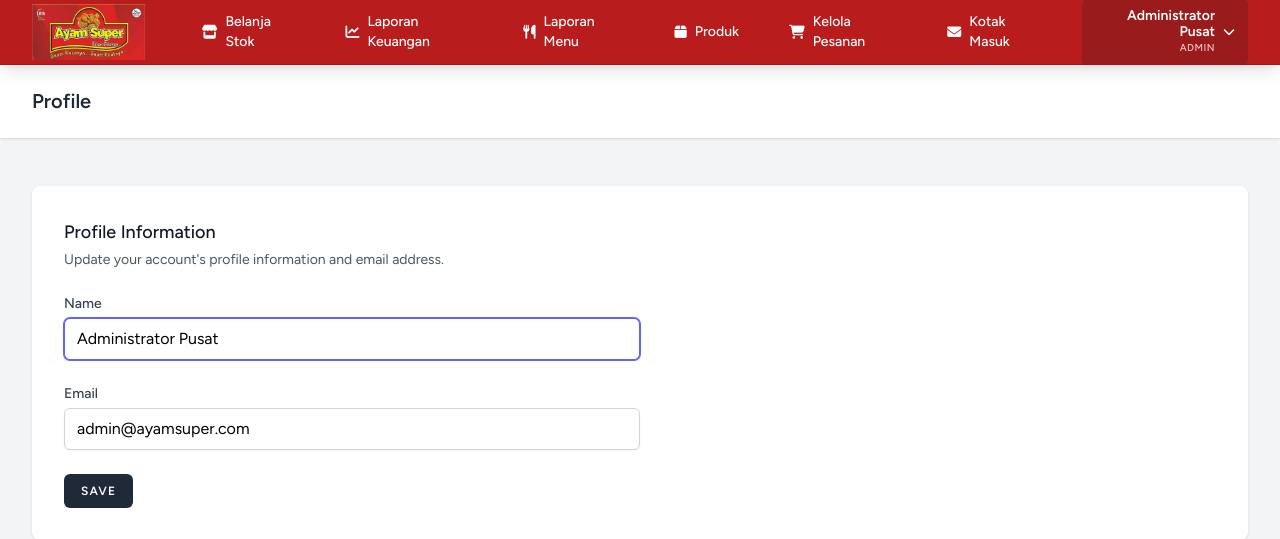
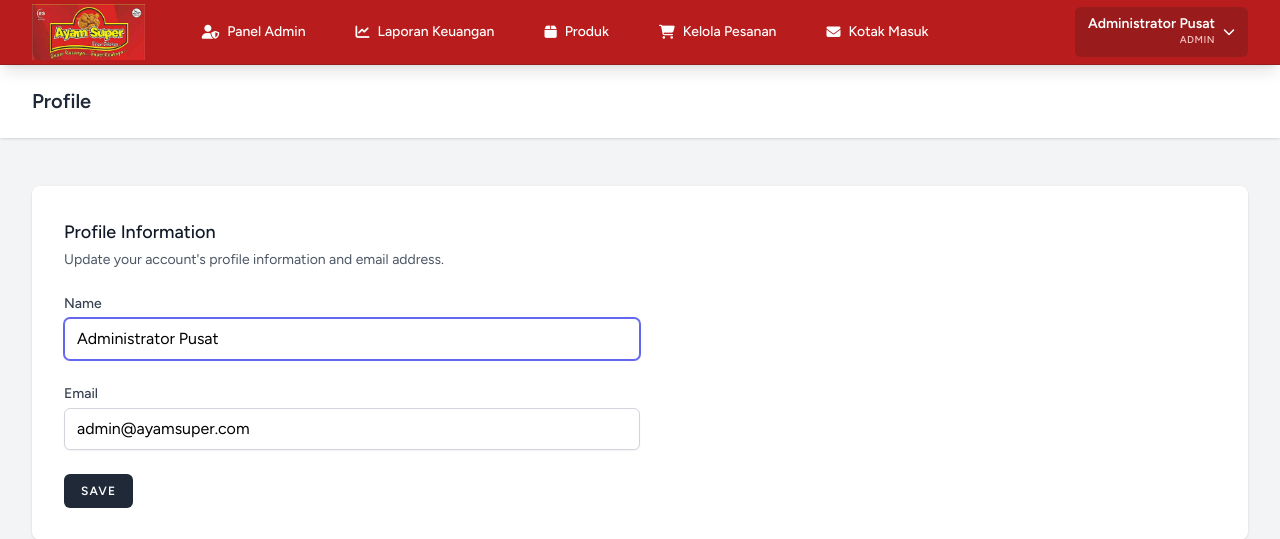
Before and after one commit to RaafiStudent/Franchise-ayam-super, a Laravel app: page /profile in a window 1280 px wide. Shown: the top 539 px of the page. Run offline with Laravel 12, Linux system fonts and the light colour scheme; a user stored in the database is signed in; data comes from the database, SQL or seed files in the repository; style sheets or scripts are compiled from the project's sources; some libraries are stand-ins or nearby versions.

Commit message:
Initial commit: mengatur navigasion supaya tau siapa yg login

```diff
--- a/resources/views/layouts/navigation.blade.php
+++ b/resources/views/layouts/navigation.blade.php
@@ -2,33 +2,41 @@
     <div class="max-w-7xl mx-auto px-4 sm:px-6 lg:px-8">
         <div class="flex justify-between h-16">
             <div class="flex">
-                {{-- 1. LOGO & NAMA BRAND (BAGIAN KIRI) --}}
                 <div class="shrink-0 flex items-center">
                     <a href="{{ route('dashboard') }}">
                         <x-application-logo class="block h-12 w-auto" />
                     </a>
                 </div>
 
-                {{-- 2. MENU NAVIGASI (TENGAH) --}}
                 <div class="hidden space-x-4 sm:-my-px sm:ms-10 sm:flex items-center">
 
-                    {{-- Dashboard (Beranda & Belanja) --}}
-                    <x-nav-link :href="route('dashboard')" :active="request()->routeIs('dashboard')">
-                        <i class="fas fa-store mr-2"></i> {{ __('Belanja Stok') }}
-                        {{-- Boss bisa ubah nama 'Dashboard' jadi 'Belanja Stok' biar lebih jelas --}}
-                    </x-nav-link>
-
-                    {{-- Riwayat Pesanan (Pesanan Saya) --}}
+                    {{-- DASHBOARD / BELANJA (MITRA) --}}
                     @if(Auth::user()->role === 'mitra')
+                        <x-nav-link :href="route('dashboard')" :active="request()->routeIs('dashboard')">
+                            <i class="fas fa-store mr-2"></i> {{ __('Belanja Stok') }}
+                        </x-nav-link>
                         <x-nav-link :href="route('orders.index')" :active="request()->routeIs('orders.*')">
                             <i class="fas fa-history mr-2"></i> {{ __('Riwayat Pesanan') }}
                         </x-nav-link>
                     @endif
 
-                    {{-- MENU KHUSUS ADMIN (Tetap Disini) --}}
+                    {{-- MENU MONITORING (OWNER) --}}
+                    @if(Auth::user()->role === 'owner')
+                        <x-nav-link :href="route('owner.dashboard')" :active="request()->routeIs('owner.dashboard')">
+                            <i class="fas fa-tachometer-alt mr-2"></i> {{ __('Monitoring Bisnis') }}
+                        </x-nav-link>
+                        <x-nav-link :href="route('owner.reports.index')" :active="request()->routeIs('owner.reports.index')">
+                            <i class="fas fa-chart-line mr-2"></i> {{ __('Laporan Keuangan') }}
+                        </x-nav-link>
+                        <x-nav-link :href="route('owner.reports.menus')" :active="request()->routeIs('owner.reports.menus')">
+                            <i class="fas fa-utensils mr-2"></i> {{ __('Laporan Menu') }}
+                        </x-nav-link>
+                    @endif
+
+                    {{-- MENU FULL AKSES (ADMIN) --}}
                     @if(Auth::user()->role === 'admin')
+                        <x-nav-link :href="route('admin.dashboard')" :active="request()->routeIs('admin.dashboard')"><i class="fas fa-user-shield mr-2"></i> {{ __('Panel Admin') }}</x-nav-link>
                         <x-nav-link :href="route('admin.reports.index')" :active="request()->routeIs('admin.reports.index')"><i class="fas fa-chart-line mr-2"></i> {{ __('Laporan Keuangan') }}</x-nav-link>
-                        <x-nav-link :href="route('admin.reports.menus')" :active="request()->routeIs('admin.reports.menus')"><i class="fas fa-utensils mr-2"></i> {{ __('Laporan Menu') }}</x-nav-link>
                         <x-nav-link :href="route('admin.products.index')" :active="request()->routeIs('admin.products.*')"><i class="fas fa-box mr-2"></i> {{ __('Produk') }}</x-nav-link>
                         <x-nav-link :href="route('admin.orders.index')" :active="request()->routeIs('admin.orders.*')"><i class="fas fa-shopping-cart mr-2"></i> {{ __('Kelola Pesanan') }}</x-nav-link>
                         <x-nav-link :href="route('admin.messages.index')" :active="request()->routeIs('admin.messages.*')"><i class="fas fa-envelope mr-2"></i> {{ __('Kotak Masuk') }}</x-nav-link>
@@ -36,20 +44,12 @@
                 </div>
             </div>
 
-            {{-- 3. BAGIAN UJUNG KANAN (AKSI & AKUN) --}}
+            {{-- BAGIAN KANAN (PROFIL & KERANJANG) --}}
             <div class="hidden sm:flex sm:items-center sm:ms-6 gap-3">
-
-                {{-- === ICON KERANJANG (HANYA UNTUK MITRA) === --}}
                 @if(Auth::user()->role === 'mitra')
-                    @php
-                        // Hitung jumlah keranjang (Logic sederhana, bisa dioptimalkan lewat Controller)
-                        $cartCount = \App\Models\Cart::where('user_id', Auth::id())->sum('quantity');
-                    @endphp
-
+                    @php $cartCount = \App\Models\Cart::where('user_id', Auth::id())->sum('quantity'); @endphp
                     <a href="{{ route('checkout.show', Auth::id()) }}" class="relative p-2 text-red-100 hover:text-yellow-300 transition group">
                         <i class="fas fa-shopping-cart text-2xl"></i>
-
-                        {{-- Badge Angka Merah --}}
                         @if($cartCount > 0)
                             <span class="absolute top-0 right-0 inline-flex items-center justify-center px-2 py-1 text-xs font-bold leading-none text-red-100 transform translate-x-1/4 -translate-y-1/4 bg-red-600 rounded-full border-2 border-red-700">
                                 {{ $cartCount }}
@@ -58,10 +58,9 @@
                     </a>
                 @endif
 
-                {{-- DROPDOWN PROFIL --}}
                 <x-dropdown align="right" width="48">
                     <x-slot name="trigger">
-                        <button class="inline-flex items-center px-3 py-2 border border-transparent text-sm leading-4 font-medium rounded-md text-white bg-red-800 hover:bg-red-900 hover:text-yellow-300 focus:outline-none transition ease-in-out duration-150 shadow-sm">
+                        <button class="inline-flex items-center px-3 py-2 border border-transparent text-sm leading-4 font-medium rounded-md text-white bg-red-800 hover:bg-red-900 focus:outline-none transition">
                             <div class="mr-2 text-right">
                                 <div class="font-bold">{{ Auth::user()->name }}</div>
                                 <div class="text-[10px] uppercase tracking-wider text-red-200">{{ Auth::user()->role }}</div>
@@ -69,93 +68,28 @@
                             <i class="fas fa-chevron-down text-xs"></i>
                         </button>
                     </x-slot>
-
                     <x-slot name="content">
-                        <x-dropdown-link :href="route('profile.edit')" class="hover:bg-red-50 hover:text-red-700">
-                            <i class="fas fa-user-circle mr-2"></i> {{ __('Edit Profil') }}
-                        </x-dropdown-link>
-
-                        {{-- Pemisah --}}
+                        <x-dropdown-link :href="route('profile.edit')"> {{ __('Edit Profil') }} </x-dropdown-link>
                         <div class="border-t border-gray-100"></div>
-
                         <form method="POST" action="{{ route('logout') }}">
                             @csrf
-                            <x-dropdown-link :href="route('logout')" class="hover:bg-red-50 hover:text-red-700"
-                                    onclick="event.preventDefault(); this.closest('form').submit();">
-                                <i class="fas fa-sign-out-alt mr-2"></i> {{ __('Log Out') }}
+                            <x-dropdown-link :href="route('logout')" onclick="event.preventDefault(); this.closest('form').submit();">
+                                {{ __('Log Out') }}
                             </x-dropdown-link>
                         </form>
                     </x-slot>
                 </x-dropdown>
             </div>
 
-            {{-- TOMBOL HAMBURGER MOBILE --}}
+            {{-- MOBILE MENU BUTTON --}}
             <div class="-me-2 flex items-center sm:hidden">
-                {{-- Icon Keranjang Mobile (Agar tetap terlihat sebelum klik menu) --}}
-                @if(Auth::user()->role === 'mitra')
-                    <a href="{{ route('checkout.show', Auth::id()) }}" class="mr-4 text-white relative">
-                        <i class="fas fa-shopping-cart"></i>
-                        @if($cartCount > 0)
-                            <span class="absolute -top-2 -right-2 bg-yellow-400 text-red-800 text-[10px] font-bold px-1.5 py-0.5 rounded-full">
-                                {{ $cartCount }}
-                            </span>
-                        @endif
-                    </a>
-                @endif
-
-                <button @click="open = ! open" class="inline-flex items-center justify-center p-2 rounded-md text-red-100 hover:text-white hover:bg-red-600 focus:outline-none focus:bg-red-600 focus:text-white transition duration-150 ease-in-out">
+                <button @click="open = ! open" class="inline-flex items-center justify-center p-2 rounded-md text-red-100 hover:bg-red-600">
                     <svg class="h-6 w-6" stroke="currentColor" fill="none" viewBox="0 0 24 24">
-                        <path :class="{'hidden': open, 'inline-flex': ! open }" class="inline-flex" stroke-linecap="round" stroke-linejoin="round" stroke-width="2" d="M4 6h16M4 12h16M4 18h16" />
-                        <path :class="{'hidden': ! open, 'inline-flex': open }" class="hidden" stroke-linecap="round" stroke-linejoin="round" stroke-width="2" d="M6 18L18 6M6 6l12 12" />
+                        <path :class="{'hidden': open, 'inline-flex': ! open }" d="M4 6h16M4 12h16M4 18h16" />
+                        <path :class="{'hidden': ! open, 'inline-flex': open }" d="M6 18L18 6M6 6l12 12" />
                     </svg>
                 </button>
             </div>
         </div>
     </div>
-
-    {{-- MENU MOBILE (RESPONSIVE) --}}
-    <div :class="{'block': open, 'hidden': ! open}" class="hidden sm:hidden bg-red-700 border-b border-red-800 shadow-xl">
-        <div class="pt-2 pb-3 space-y-1">
-            <x-responsive-nav-link :href="route('dashboard')" :active="request()->routeIs('dashboard')">
-                {{ __('Belanja Stok') }}
-            </x-responsive-nav-link>
-
-            @if(Auth::user()->role === 'mitra')
-                <x-responsive-nav-link :href="route('orders.index')" :active="request()->routeIs('orders.*')">
-                    {{ __('Riwayat Pesanan') }}
-                </x-responsive-nav-link>
-            @endif
-
-            @if(Auth::user()->role === 'admin')
-                {{-- Menu Admin Mobile sama seperti sebelumnya... --}}
-                <x-responsive-nav-link :href="route('admin.reports.index')" :active="request()->routeIs('admin.reports.index')">{{ __('Laporan Keuangan') }}</x-responsive-nav-link>
-                <x-responsive-nav-link :href="route('admin.reports.menus')" :active="request()->routeIs('admin.reports.menus')">{{ __('Laporan Menu') }}</x-responsive-nav-link>
-                <x-responsive-nav-link :href="route('admin.products.index')" :active="request()->routeIs('admin.products.*')">{{ __('Manajemen Produk') }}</x-responsive-nav-link>
-                <x-responsive-nav-link :href="route('admin.orders.index')" :active="request()->routeIs('admin.orders.*')">{{ __('Kelola Pesanan') }}</x-responsive-nav-link>
-                <x-responsive-nav-link :href="route('admin.messages.index')" :active="request()->routeIs('admin.messages.*')">{{ __('Kotak Masuk') }}</x-responsive-nav-link>
-            @endif
-        </div>
-
-        {{-- USER INFO MOBILE --}}
-        <div class="pt-4 pb-1 border-t border-red-600 bg-red-800">
-            <div class="px-4 flex items-center justify-between">
-                <div>
-                    <div class="font-medium text-base text-yellow-300">{{ Auth::user()->name }}</div>
-                    <div class="font-medium text-sm text-red-200">{{ Auth::user()->email }}</div>
-                </div>
-            </div>
-            <div class="mt-3 space-y-1">
-                <x-responsive-nav-link :href="route('profile.edit')" class="!text-red-100 hover:!text-white hover:!bg-red-600">
-                    {{ __('Edit Profil') }}
-                </x-responsive-nav-link>
-                <form method="POST" action="{{ route('logout') }}">
-                    @csrf
-                    <x-responsive-nav-link :href="route('logout')" class="!text-red-100 hover:!text-white hover:!bg-red-600"
-                            onclick="event.preventDefault(); this.closest('form').submit();">
-                        {{ __('Log Out') }}
-                    </x-responsive-nav-link>
-                </form>
-            </div>
-        </div>
-    </div>
 </nav>
```
